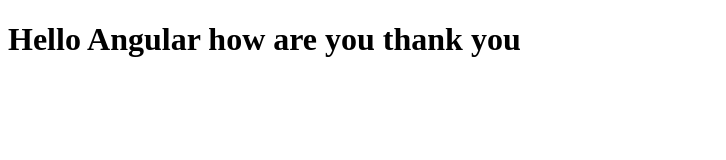
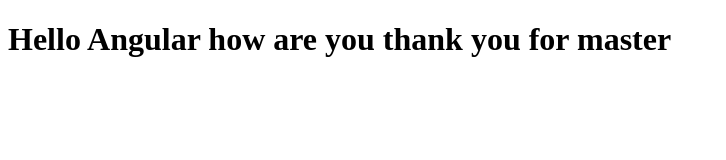
Before and after one commit to xuananh18/Angular-Test, a plain HTML site: page index.html in a window 1280 px wide. Shown: the whole page, without its empty margins (0-726 px from the left). Drawn offline with Linux system fonts and the light colour scheme.

Commit message:
commit second master

```diff
--- a/index.html
+++ b/index.html
@@ -5,6 +5,6 @@
 	<title>Document</title>
 </head>
 <body>
-	<h1>Hello Angular how are you thank you</h1>
+	<h1>Hello Angular how are you thank you for master</h1>
 </body>
 </html>
```
